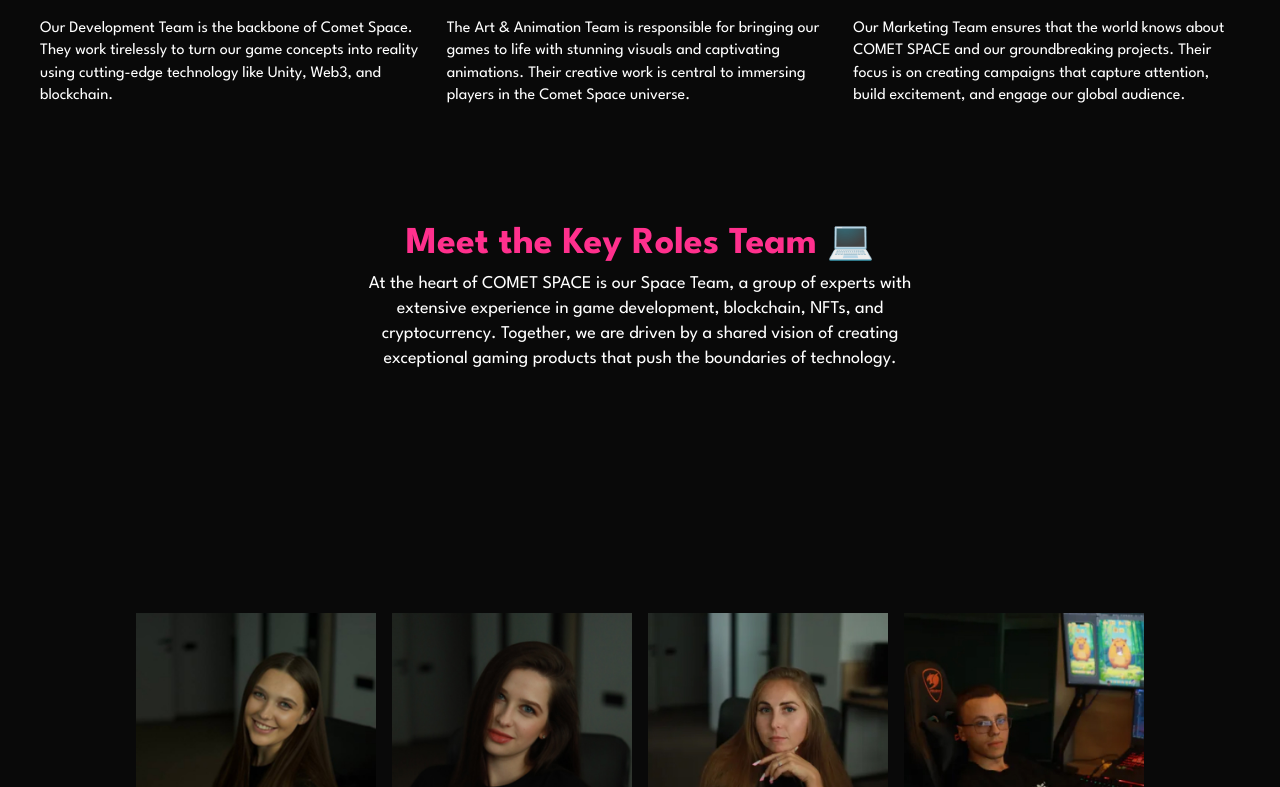
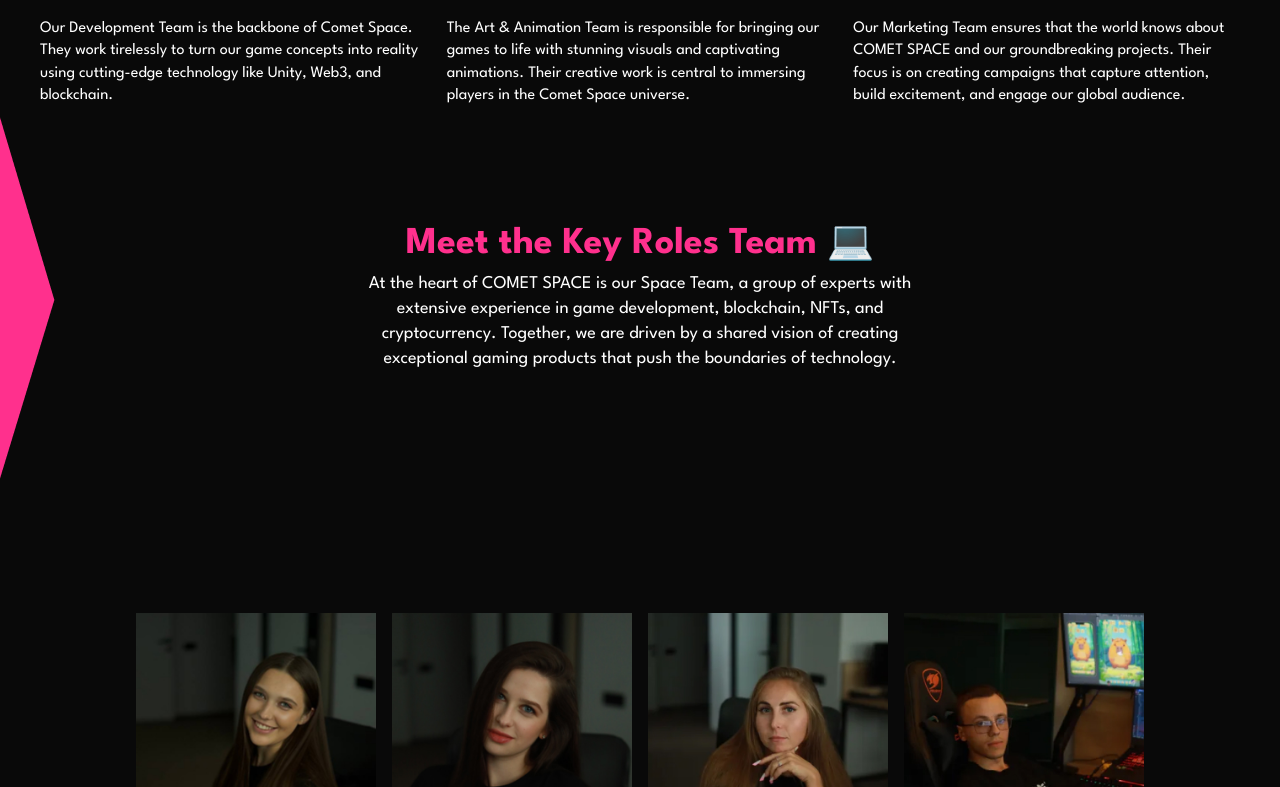
Before and after one commit to NNaumenko83/cometa, a React (Vite) app: page /about in a window 1280 px wide. Shown: the part 3873-4660 px from the top of the page. Built offline with nearby package versions, Linux system fonts and the light colour scheme.

Commit message:
[Add] TriangleImg for KeyRolesTeam section

```diff
--- a/src/pages/About/sections/KeyRolesTeam/KeyRolesTeam.jsx
+++ b/src/pages/About/sections/KeyRolesTeam/KeyRolesTeam.jsx
@@ -1,7 +1,8 @@
 import Container from '../../../../components/Container/Container'
 import { keyRolesPhoto } from '../../../../constants/AbotPageConstants/keyRolesPhoto'
 import SecondaryTitleAboutPage from '../../components/SecondaryTitleAboutPage/SecondaryTitleAboutPage'
-import { StyledKeyRolesTeam, Text, PhotoGrid, PhotoItem, Image, ContentWrapper } from './KeyRolesTeam.styled'
+import { StyledKeyRolesTeam, Text, PhotoGrid, PhotoItem, Image, ContentWrapper, StyledTriangleImg } from './KeyRolesTeam.styled'
+import TriangleImg from '../../../../assets/images/AboutPage/TriangleLeft.png'
 
 const KeyRolesTeam = () => {
     return (
@@ -25,6 +26,7 @@
                     </PhotoGrid>
                 </ContentWrapper>
             </Container>
+            <StyledTriangleImg src={TriangleImg} alt="Triangle" width={55} />
         </StyledKeyRolesTeam>
     )
 }
--- a/src/pages/About/sections/KeyRolesTeam/KeyRolesTeam.styled.js
+++ b/src/pages/About/sections/KeyRolesTeam/KeyRolesTeam.styled.js
@@ -2,6 +2,7 @@
 
 export const StyledKeyRolesTeam = styled.section`
     padding-block: 100px 350px;
+    position: relative;
     @media screen and (min-width: 768px) {
         padding-blockt: 150px 350px;
     }
@@ -48,3 +49,13 @@
     height: 100%;
     object-fit: cover;
 `
+export const StyledTriangleImg = styled.img`
+    display: none;
+    @media screen and (min-width: 768px) {
+        display: block;
+        position: absolute;
+        top: 0;
+        left: 0;
+        z-index: 3;
+    }
+`
```
